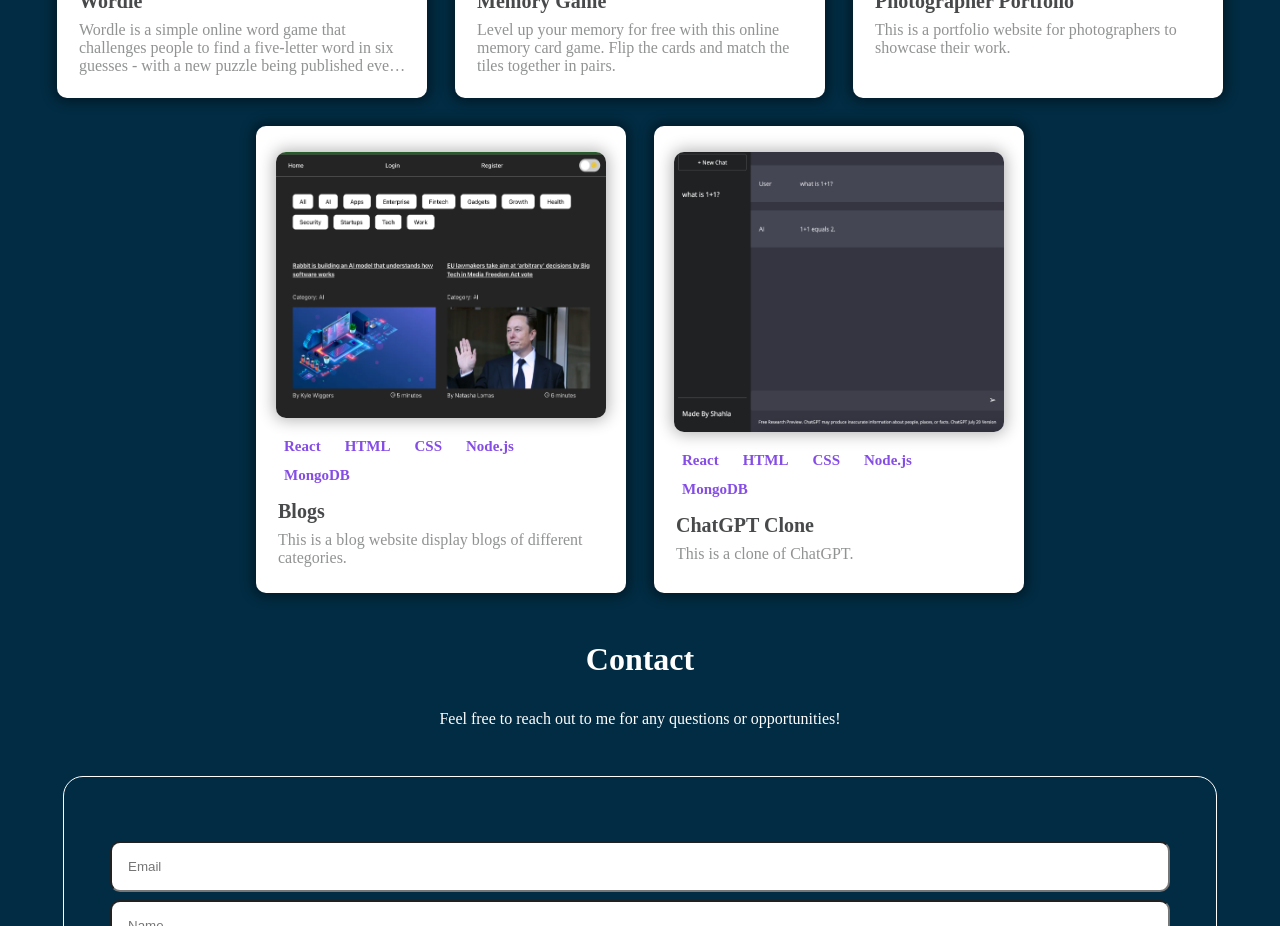
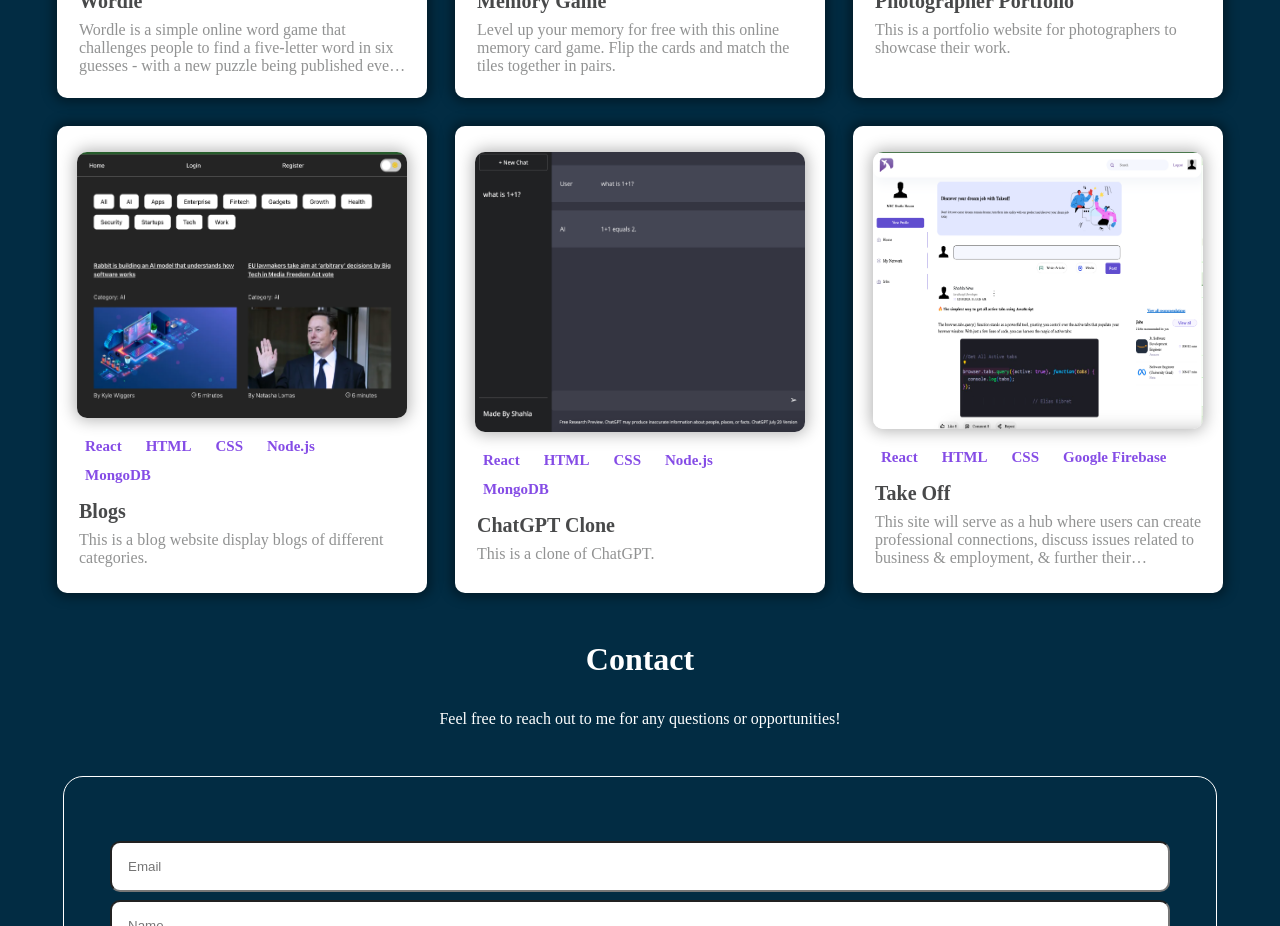
Before and after one commit to shahlahassan123/Portfolio_Website_React, a React (Vite) app: page / in a window 1280 px wide. Shown: the part 4060-4986 px from the top of the page. Built offline with nearby package versions, Linux system fonts and the light colour scheme.

Commit message:
updated resume

```diff
--- a/src/Data/data.js
+++ b/src/Data/data.js
@@ -11,7 +11,7 @@
     github: "https://github.com/shahlahassan123",
     // resume:
     //   "https://drive.google.com/file/d/1HFJ0zRY80GUg3tvYLUwO4pV9AHQYpVZm/view?usp=drive_link",
-    resume: "https://drive.google.com/file/d/1KvgxyDtOcypjjXGooOPLgHSkzZoCquNH/view",
+    resume: "https://drive.google.com/file/d/18c7HSIERrrWNTylpXxukYl_F5yJoNPx_/view?usp=sharing",
     linkedin: "https://www.linkedin.com/in/shahla-hassan/",
   };
 
@@ -255,6 +255,20 @@
       webapp: "https://chatgpt-clone-mern-frontend.onrender.com/",
     },
 
+    {
+      id: 4,
+      title: "Take Off",
+      description:
+        "This site will serve as a hub where users can create professional connections, discuss issues related to business & employment, & further their professional development. Users will be able to build out a network of like-minded individuals and create sustainable long-lasting connections with other professionals.",
+      image: "./TakeOff.png",
+      tags: [
+        "React", "HTML", "CSS", "Google Firebase"
+      ],
+      category: "web app",
+      github: "https://github.com/shahlahassan123/Social_Networking_Site",
+      webapp: "https://main.d1skxlwb5efku.amplifyapp.com/",
+    },
+
 
 
   ];
```
Also changed, not shown: public/TakeOff.png (added).
